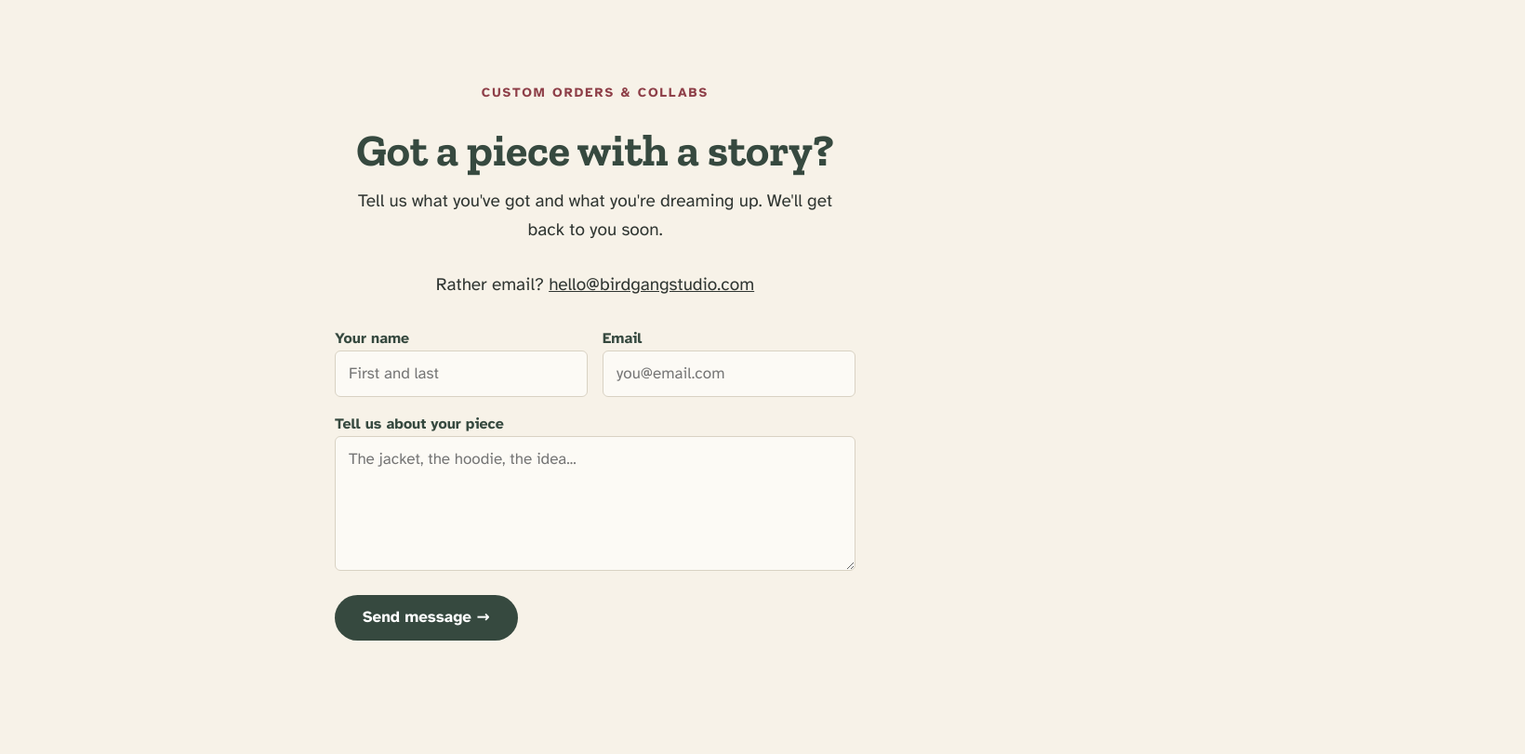
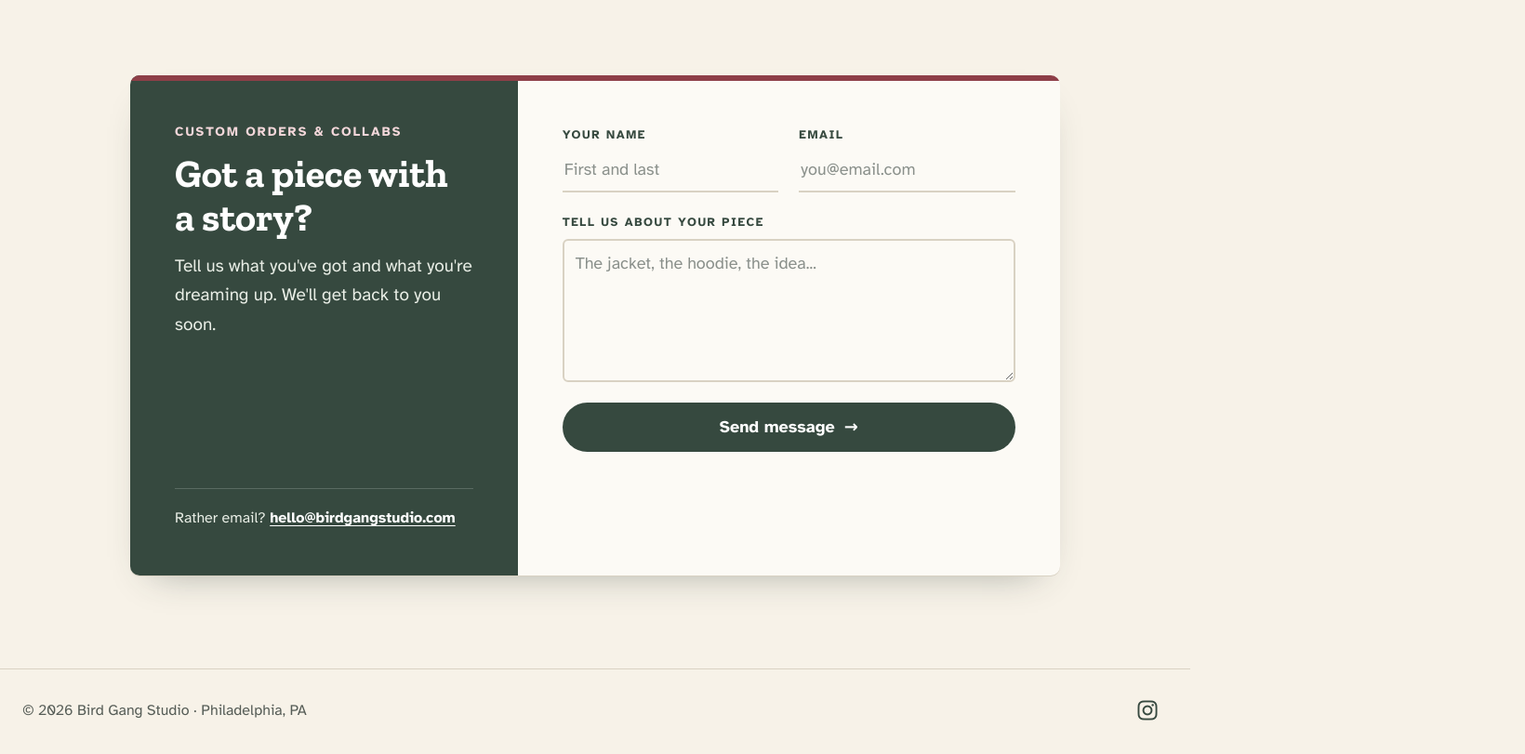
Before and after one commit to Bird-Gang-Studio/bird-gang-studio.github.io, a plain HTML site: page index.html in a window 1280 px wide. Shown: the part 2460-3271 px from the top of the page at 93% size, 1640 px wide, since content can reach past the window. Drawn offline with nearby package versions, Linux system fonts and the light colour scheme.

Commit message:
Refactor contact form styles and layout
Updated styles for contact form and added new layout for contact card.

```diff
--- a/styles.css
+++ b/styles.css
@@ -146,13 +146,30 @@ section > * { max-width: var(--max); margin-left: auto; margin-right: auto; }
 .panel-head { font-size: clamp(30px, 3.6vw, 46px); }
 
 /* contact form */
-.contact-form { display: grid; gap: 16px; max-width: 560px; margin: 8px auto 0; text-align: left; }
-.field-row { display: grid; grid-template-columns: 1fr 1fr; gap: 16px; }
-.contact-form label { display: grid; gap: 6px; font-weight: 700; font-size: 16px; color: var(--green); }
-.contact-form input, .contact-form textarea { font: 400 17px/1.4 var(--body); color: var(--text); background: var(--paper); border: 1.5px solid var(--line); border-radius: 6px; padding: 12px 14px; width: 100%; }
-.contact-form input:focus, .contact-form textarea:focus { outline: 3px solid var(--focus); outline-offset: 1px; border-color: var(--green); }
-.contact-form textarea { resize: vertical; min-height: 130px; }
-.contact-form .btn { justify-self: start; border: 0; cursor: pointer; border-radius: 999px; }
-.contact-form .btn:disabled { opacity: .6; cursor: wait; }
-.form-status { min-height: 1.4em; margin: 0 !important; font-size: 16px; color: var(--green); }
-@media (max-width: 560px) { .field-row { grid-template-columns: 1fr; } }
+.contact { text-align: left; background: var(--cream); }
+.contact-card { display: grid; grid-template-columns: 5fr 7fr; max-width: 1000px; margin: 0 auto; border-radius: 10px; overflow: hidden; background: var(--paper); box-shadow: 0 1px 0 var(--line), 0 18px 40px -24px rgba(43, 58, 50, .45); }
+.contact-side { background: var(--green); color: #fff; padding: clamp(28px, 4vw, 48px); border-top: 6px solid var(--rose); display: flex; flex-direction: column; gap: 14px; }
+.contact-side .eyebrow { color: #f3d7da; margin: 0; }
+.contact-side h2 { color: #fff; font-size: clamp(30px, 3.4vw, 42px); }
+.contact-side p { margin: 0; color: #e9eee6; }
+.contact-alt { margin-top: auto !important; font-size: 16px; padding-top: 18px; border-top: 1px solid rgba(255,255,255,.18); }
+.contact-alt a { color: #fff; font-weight: 700; text-underline-offset: 3px; word-break: break-word; }
+.contact-form { display: grid; gap: 22px; padding: clamp(28px, 4vw, 48px); border-top: 6px solid var(--rose); }
+.field-row { display: grid; grid-template-columns: 1fr 1fr; gap: 22px; }
+.field { display: grid; gap: 6px; }
+.field label { font-size: 13px; font-weight: 700; letter-spacing: .12em; text-transform: uppercase; color: var(--green); }
+.field input, .field textarea { font: 400 18px/1.4 var(--body); color: var(--text); background: transparent; border: 0; border-bottom: 2px solid var(--line); border-radius: 0; padding: 8px 2px 10px; width: 100%; transition: border-color .2s; }
+.field textarea { resize: vertical; min-height: 120px; border: 2px solid var(--line); border-radius: 6px; padding: 12px; }
+.field input::placeholder, .field textarea::placeholder { color: #8a908b; }
+.field input:focus, .field textarea:focus { outline: none; border-color: var(--green); }
+.field input:focus-visible, .field textarea:focus-visible { box-shadow: 0 3px 0 -1px var(--green); }
+.send { width: 100%; border: 0; cursor: pointer; border-radius: 999px; padding: 16px 28px; font-size: 18px; display: inline-flex; justify-content: center; gap: 10px; }
+.send span { transition: transform .2s; }
+.send:hover span { transform: translateX(4px); }
+.send:disabled { opacity: .6; cursor: wait; }
+.form-status { min-height: 1.4em; margin: -8px 0 0; font-size: 16px; font-weight: 700; color: var(--green); text-align: center; }
+@media (max-width: 800px) {
+  .contact-card { grid-template-columns: 1fr; }
+  .contact-form { border-top: 0; }
+  .field-row { grid-template-columns: 1fr; }
+}
```
